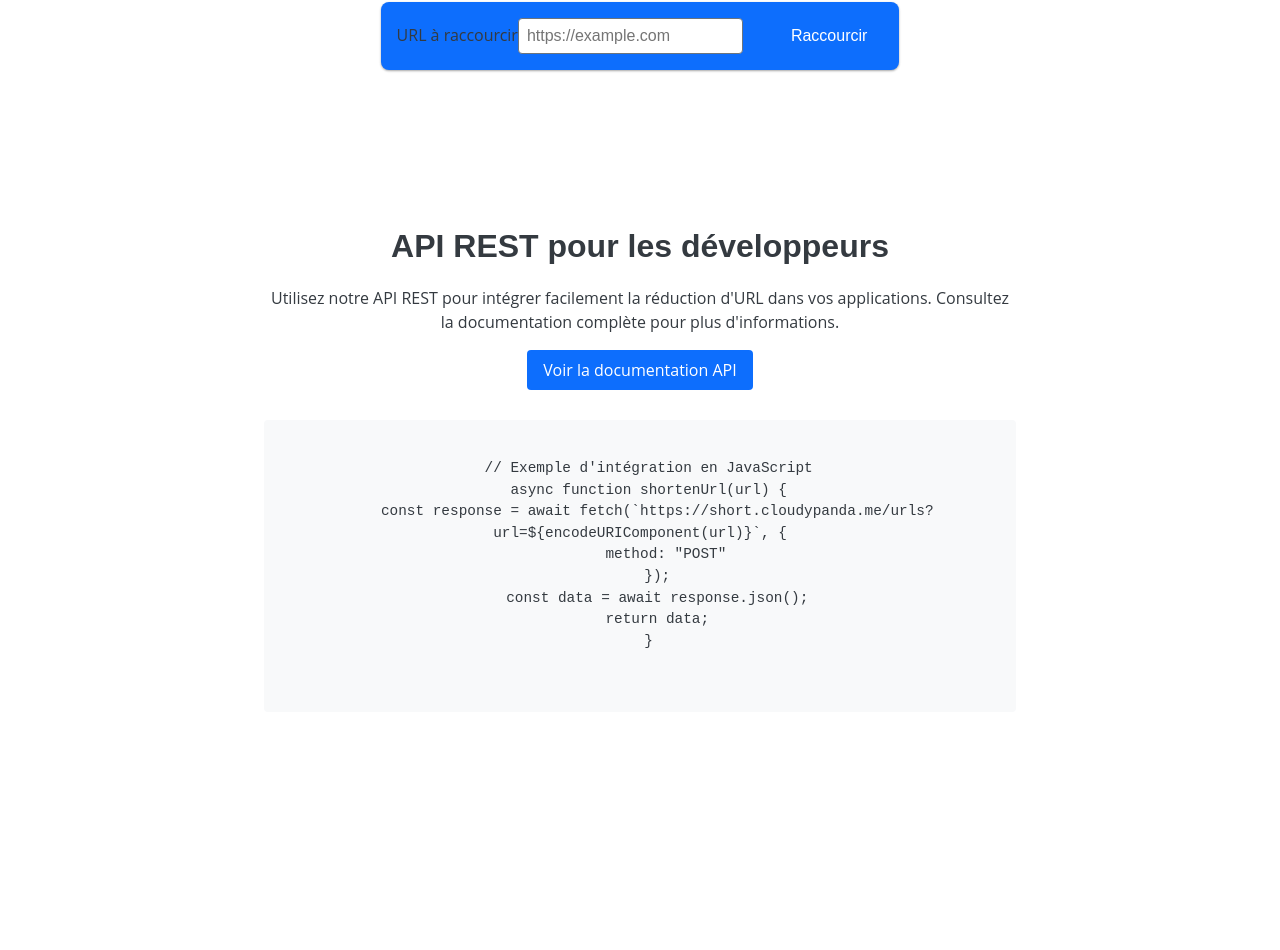
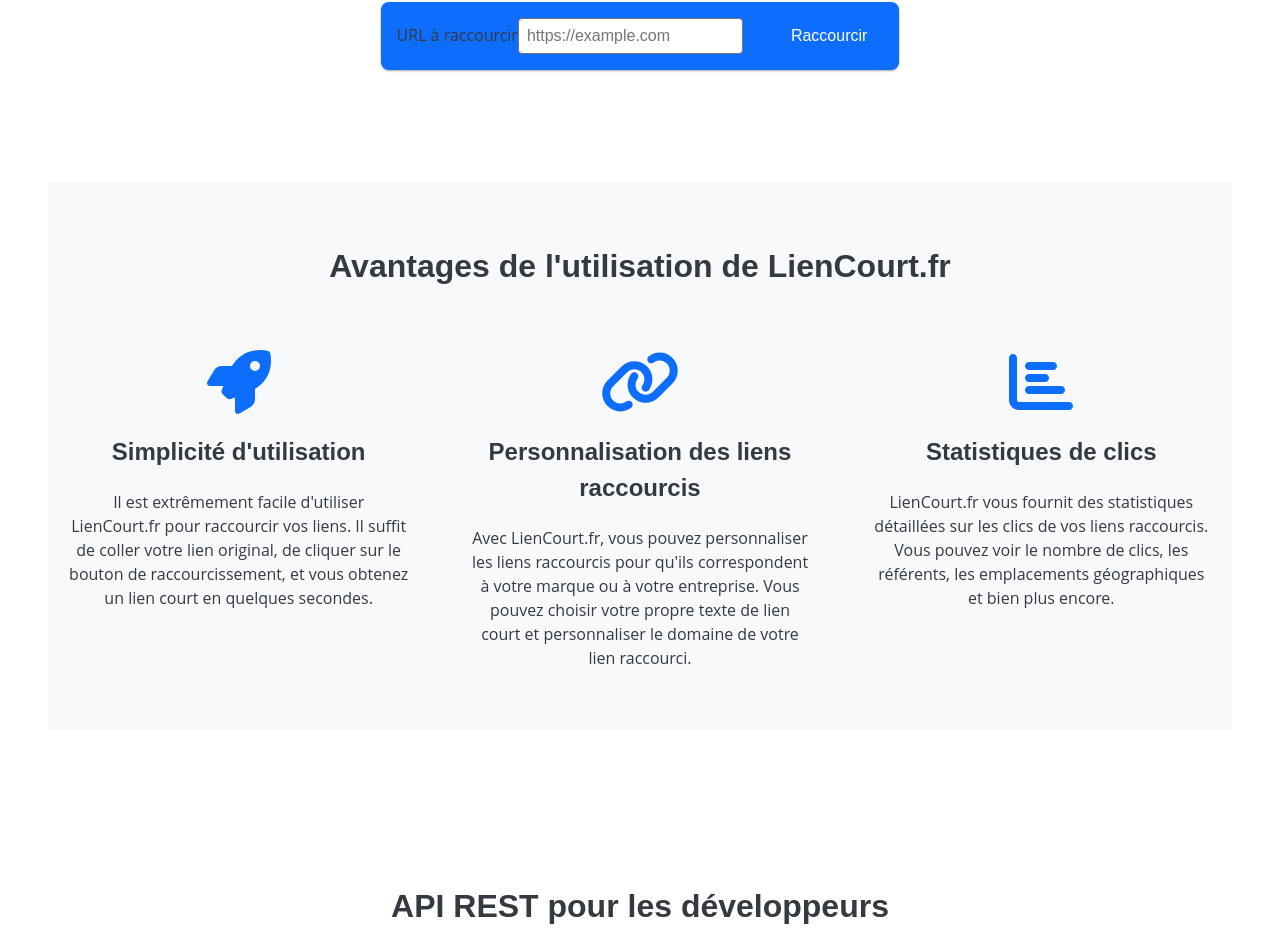
Before and after one commit to mathieuc22/url-shortener-frontend, a Vue app: page / in a window 1280 px wide. Shown: the part 1201-2151 px from the top of the page. Before the commit the page ends 2007 px from the top, so only its background shows below. Built offline with nearby package versions, Linux system fonts and the light colour scheme.

Commit message:
Add advantages section

```diff
--- /dev/null
+++ b/src/components/AdvantagesSection.vue
@@ -0,0 +1,99 @@
+<template>
+  <section class="advantages">
+    <div class="container">
+      <h2 class="section-title">Avantages de l'utilisation de LienCourt.fr</h2>
+      <div class="advantages-grid">
+        <div class="advantages-item">
+          <font-awesome-icon
+            :icon="['fas', 'rocket']"
+            class="advantages-icon"
+          />
+          <h3 class="advantages-subtitle">Simplicité d'utilisation</h3>
+          <p class="advantages-description">
+            Il est extrêmement facile d'utiliser LienCourt.fr pour raccourcir
+            vos liens. Il suffit de coller votre lien original, de cliquer sur
+            le bouton de raccourcissement, et vous obtenez un lien court en
+            quelques secondes.
+          </p>
+        </div>
+        <div class="advantages-item">
+          <font-awesome-icon :icon="['fas', 'link']" class="advantages-icon" />
+          <h3 class="advantages-subtitle">
+            Personnalisation des liens raccourcis
+          </h3>
+          <p class="advantages-description">
+            Avec LienCourt.fr, vous pouvez personnaliser les liens raccourcis
+            pour qu'ils correspondent à votre marque ou à votre entreprise. Vous
+            pouvez choisir votre propre texte de lien court et personnaliser le
+            domaine de votre lien raccourci.
+          </p>
+        </div>
+        <div class="advantages-item">
+          <font-awesome-icon
+            :icon="['fas', 'chart-bar']"
+            class="advantages-icon"
+          />
+          <h3 class="advantages-subtitle">Statistiques de clics</h3>
+          <p class="advantages-description">
+            LienCourt.fr vous fournit des statistiques détaillées sur les clics
+            de vos liens raccourcis. Vous pouvez voir le nombre de clics, les
+            référents, les emplacements géographiques et bien plus encore.
+          </p>
+        </div>
+      </div>
+    </div>
+  </section>
+</template>
+
+<style scoped>
+.container {
+  max-width: 1200px;
+  margin: 0 auto;
+  padding: 0 20px;
+}
+
+.section-title {
+  text-align: center;
+  font-size: 2rem;
+  font-weight: bold;
+  margin-top: 0;
+  margin-bottom: 60px;
+}
+
+.advantages {
+  background-color: var(--color-light);
+  padding: 60px 0;
+}
+
+.advantages-grid {
+  display: grid;
+  grid-template-columns: repeat(auto-fit, minmax(300px, 1fr));
+  gap: 60px;
+}
+
+.advantages-item {
+  display: flex;
+  flex-direction: column;
+  align-items: center;
+  text-align: center;
+}
+
+.advantages-icon {
+  font-size: 4rem;
+  color: var(--color-primary);
+  margin-bottom: 20px;
+}
+
+.advantages-subtitle {
+  font-size: 1.5rem;
+  font-weight: bold;
+  margin-top: 0;
+  margin-bottom: 20px;
+}
+
+.advantages-description {
+  font-size: 1rem;
+  line-height: 1.5;
+  margin: 0;
+}
+</style>
--- a/src/main.js
+++ b/src/main.js
@@ -1,13 +1,18 @@
 import { createApp } from 'vue';
 import { library } from '@fortawesome/fontawesome-svg-core';
-import { faSun, faMoon } from '@fortawesome/free-solid-svg-icons';
+import {
+    faRocket,
+    faLink,
+    faChartBar,
+    faSun,
+    faMoon } from '@fortawesome/free-solid-svg-icons';
 import { FontAwesomeIcon } from '@fortawesome/vue-fontawesome';
 import './style.css'
 
 import App from './App.vue';
 import router from './router';
 
-library.add(faSun, faMoon);
+library.add(faSun, faMoon, faRocket, faLink, faChartBar);
 
 const app = createApp(App);
 app.component('font-awesome-icon', FontAwesomeIcon);
--- a/src/pages/HomePage.vue
+++ b/src/pages/HomePage.vue
@@ -3,6 +3,9 @@
     <HeroSection />
     <section class="shortener-section">
       <ShortenerForm />
+    </section>
+    <section class="advantages-section">
+      <advantages-section></advantages-section>
     </section>
     <section class="api-section">
       <ApiSection />
@@ -13,6 +16,7 @@
 <script setup>
 import HeroSection from "@/components/HeroSection.vue";
 import ShortenerForm from "@/components/ShortenerForm.vue";
+import AdvantagesSection from "@/components/AdvantagesSection.vue";
 import ApiSection from "@/components/ApiSection.vue";
 </script>
 
@@ -24,7 +28,8 @@
 }
 
 .shortener-section,
-.api-section {
+.api-section,
+.advantages-section {
   margin: 1rem 1.5rem;
   padding: 1.5rem;
   background-color: var(--color-bg-secondary);
```
